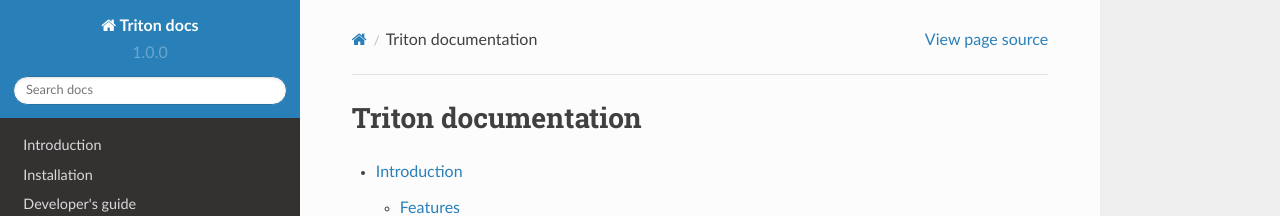
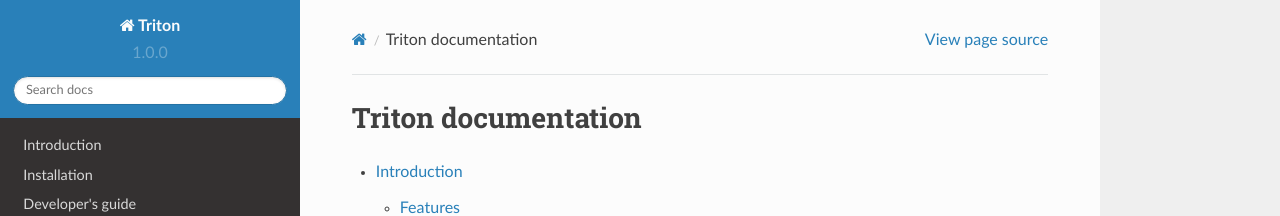
Before and after one commit to hovsep/triton-docs, a Sphinx documentation site: the page built from source/index.rst, in a window 1280 px wide. Shown: the top 216 px of the page. Built offline with Sphinx 7.4.7 and the Read the Docs theme 2.0.0, drawn with Linux system fonts in a browser that asks for light colours.

Commit message:
Minor: project name

```diff
--- a/source/conf.py
+++ b/source/conf.py
@@ -1,6 +1,6 @@
 # -*- coding: utf-8 -*-
 #
-# Triton docs documentation build configuration file, created by
+# Triton documentation build configuration file, created by
 # sphinx-quickstart on Wed Aug 30 23:28:30 2017.
 #
 # This file is execfile()d with the current directory set to its
@@ -45,7 +45,7 @@
 master_doc = 'index'
 
 # General information about the project.
-project = u'Triton docs'
+project = u'Triton'
 copyright = u'2017, Hovsep Avakyan'
 author = u'Hovsep Avakyan'
 
@@ -93,7 +93,7 @@
 # Add any paths that contain custom static files (such as style sheets) here,
 # relative to this directory. They are copied after the builtin static files,
 # so a file named "default.css" will overwrite the builtin "default.css".
-html_static_path = ['_static']
+html_static_path = []
 
 # Custom sidebar templates, must be a dictionary that maps document names
 # to template names.
@@ -114,7 +114,7 @@
 # -- Options for HTMLHelp output ------------------------------------------
 
 # Output file base name for HTML help builder.
-htmlhelp_basename = 'Tritondocsdoc'
+htmlhelp_basename = 'Tritondoc'
 
 
 # -- Options for LaTeX output ---------------------------------------------
@@ -141,7 +141,7 @@
 # (source start file, target name, title,
 #  author, documentclass [howto, manual, or own class]).
 latex_documents = [
-    (master_doc, 'Tritondocs.tex', u'Triton docs Documentation',
+    (master_doc, 'Triton.tex', u'Triton Documentation',
      u'Hovsep Avakyan', 'manual'),
 ]
 
@@ -151,7 +151,7 @@
 # One entry per manual page. List of tuples
 # (source start file, name, description, authors, manual section).
 man_pages = [
-    (master_doc, 'tritondocs', u'Triton docs Documentation',
+    (master_doc, 'triton', u'Triton Documentation',
      [author], 1)
 ]
 
@@ -162,8 +162,8 @@
 # (source start file, target name, title, author,
 #  dir menu entry, description, category)
 texinfo_documents = [
-    (master_doc, 'Tritondocs', u'Triton docs Documentation',
-     author, 'Tritondocs', 'One line description of project.',
+    (master_doc, 'Triton', u'Triton Documentation',
+     author, 'Triton', 'One line description of project.',
      'Miscellaneous'),
 ]
 
--- a/source/index.rst
+++ b/source/index.rst
@@ -1,4 +1,4 @@
-.. Triton docs documentation master file, created by
+.. Triton documentation master file, created by
    sphinx-quickstart on Wed Aug 30 23:28:30 2017.
    You can adapt this file completely to your liking, but it should at least
    contain the root `toctree` directive.
```
